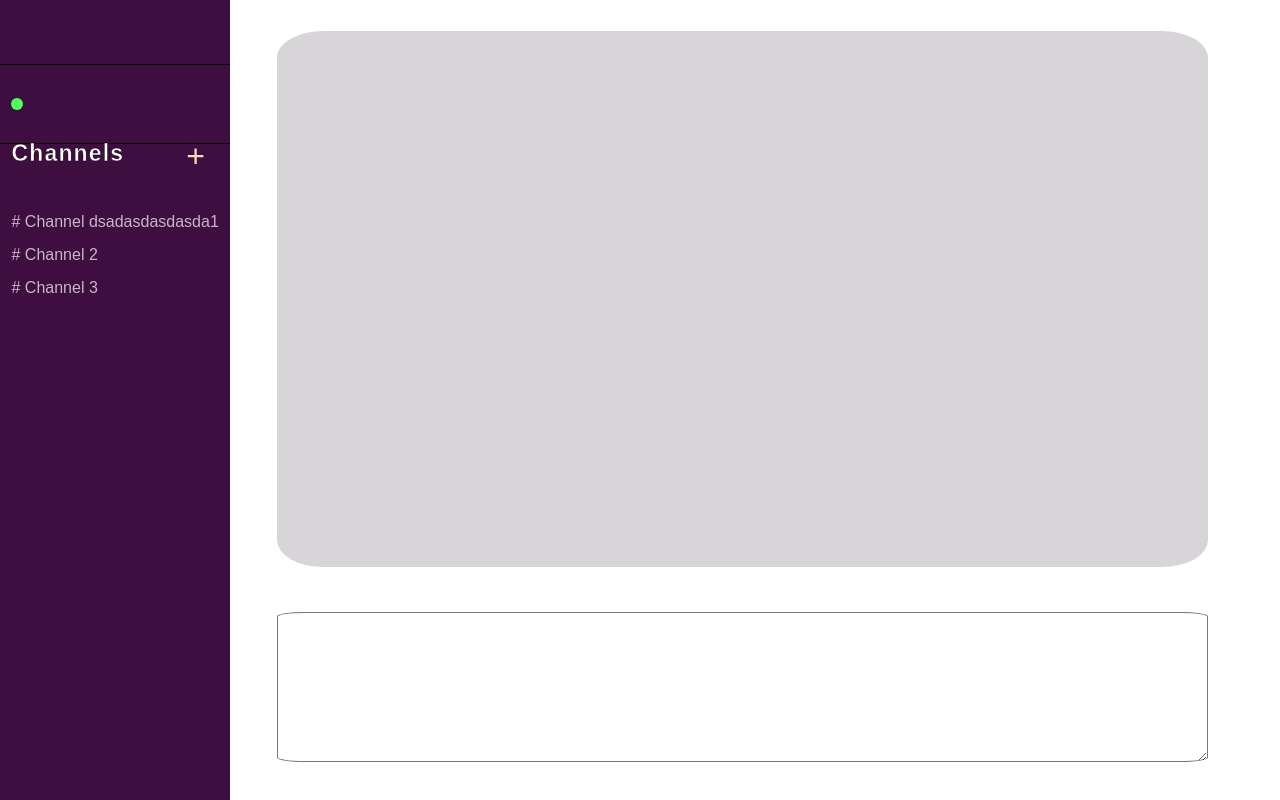
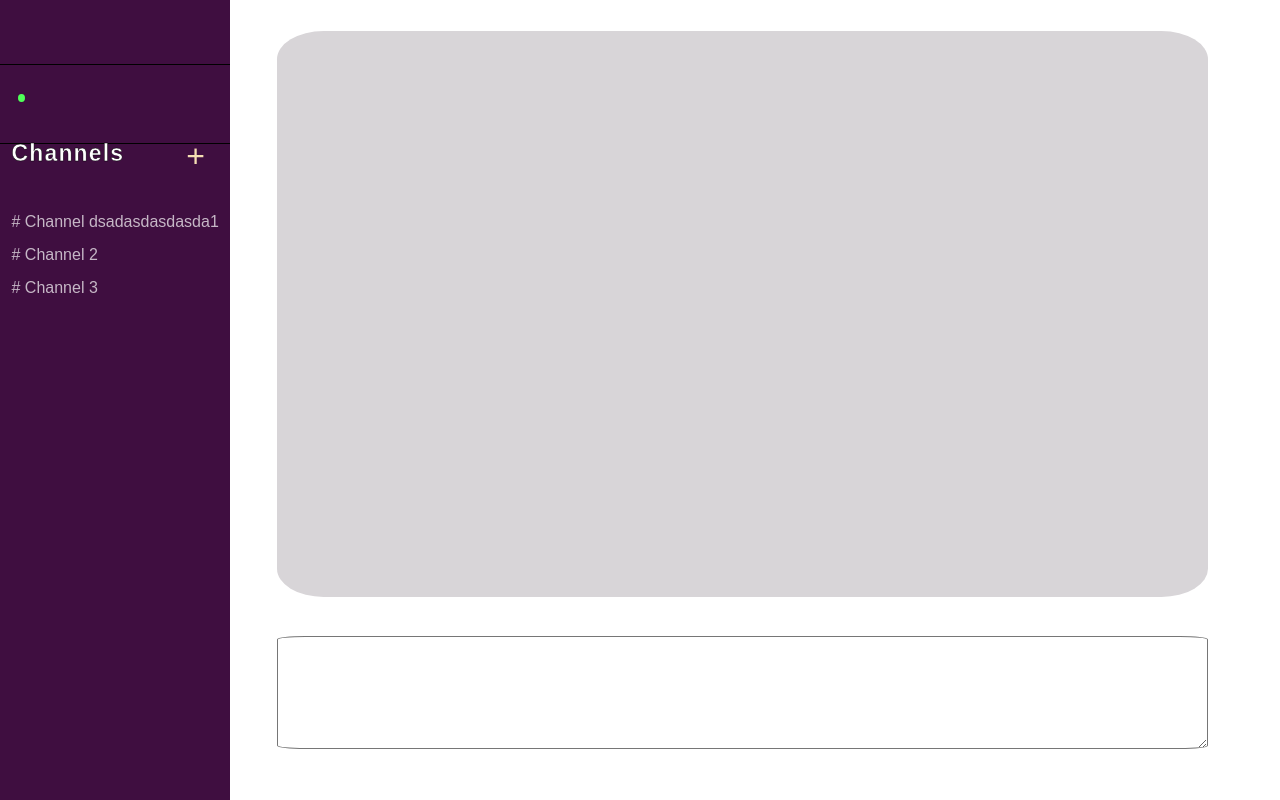
Before and after one commit to A-Fayez/flack, a Flask app: template templates/chat.html in a window 1280 px wide. Run offline with Flask 2, Linux system fonts and the light colour scheme; the template is opened without the code that fills it, so the values that code supplies are empty; style sheets or scripts are compiled from the project's sources.

Commit message:
side-bar refactor

```diff
--- a/static/sass/chat.scss
+++ b/static/sass/chat.scss
@@ -38,23 +38,22 @@
 }
 
 .header-info {
-  position: fixed;
-  @include flexbox();
-  @include order(1);
+  position: relative;
   justify-content: left;
   align-items: center;
   border-top: 1px solid black;
   border-bottom: 1px solid black;
-  width: 18%;
+  width: 100%;
   height: 10%;
   top: 8%;
 }
 
 #online {
-  position: absolute;
-  right: 90%;
-  height: 12px;
-  width: 12px;
+  top: 27%;
+  position: relative;
+  left: 8%;
+  height: 10%;
+  width: 3%;
   background-color: rgb(79, 255, 88);
   border-radius: 50%;
   display: inline-block;
@@ -64,6 +63,7 @@
   @include text(white, 18px);
   position: relative;
   left: 12%;
+  top: 30%;
 }
 
 .channels-section {
@@ -131,11 +131,11 @@ ul li a:hover,
 
 #new-message-box {
   position: relative;
+  top:13%;
   border-radius: 3%;
   width: 90%;
-  height: 80%;
+  height: 60%;
   left: 3%;
-
 }
 
 #new-message-box:focus {
@@ -152,7 +152,7 @@ ul li a:hover,
 #chat-box {
   position: relative;
   width: 90%;
-  height: 90%;
+  height: 95%;
   left: 3%;
   background-color: rgb(216, 213, 216);
   border-radius: 5%;;
```
